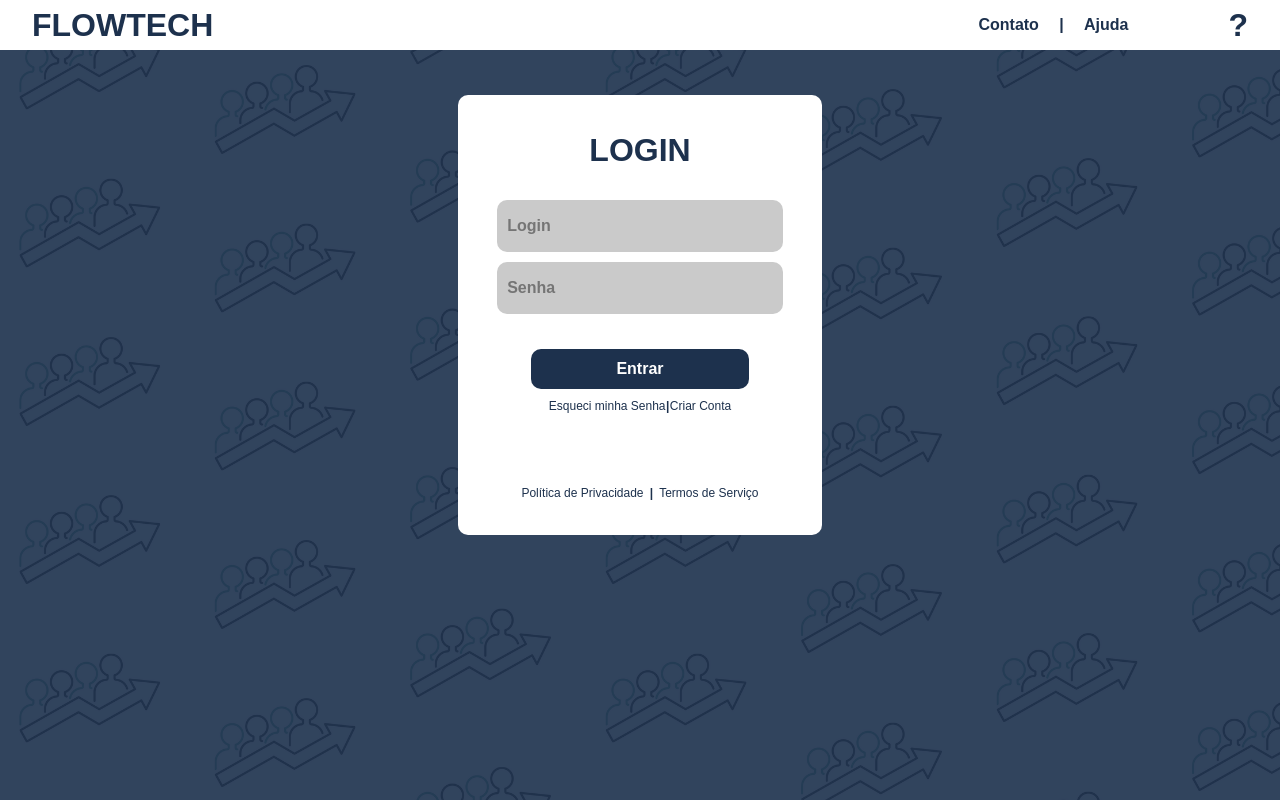
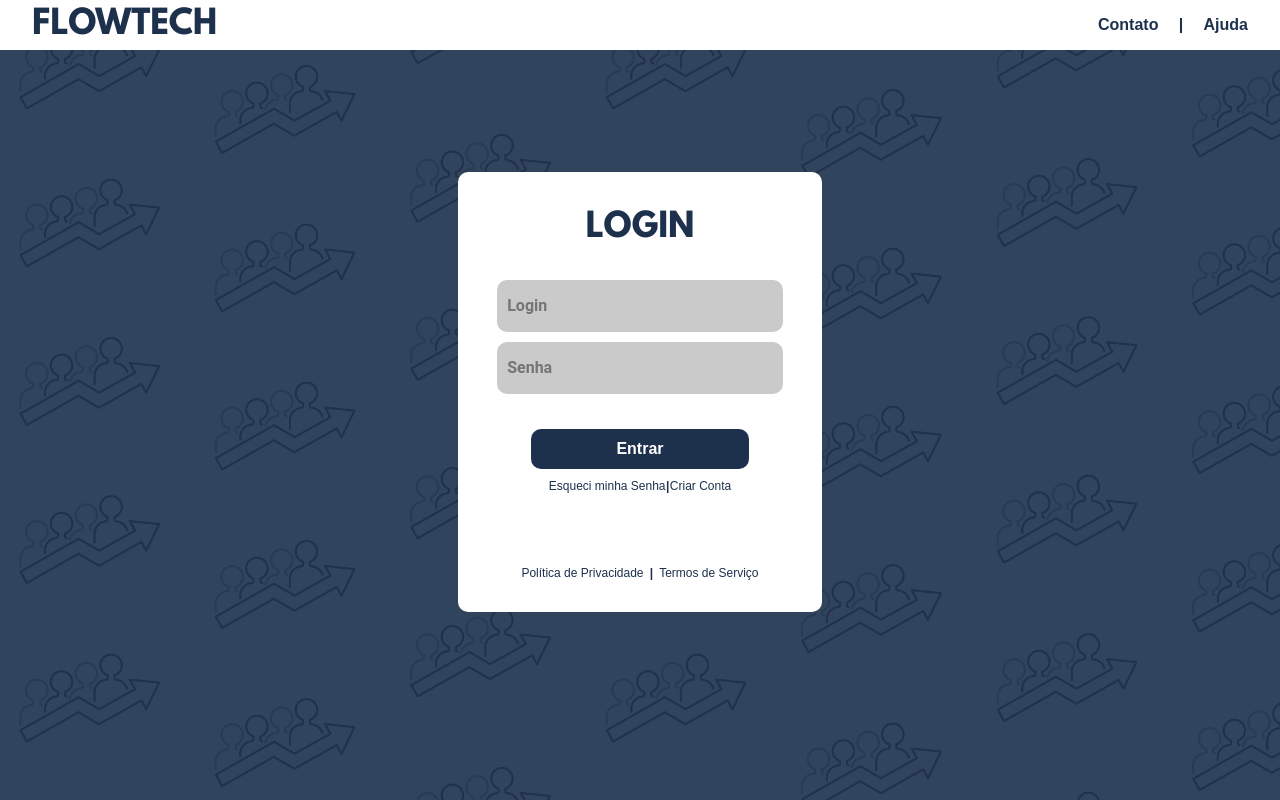
Before and after one commit to FlowTech-PI/FlowTech, a plain HTML site: page Sprint2/Algoritmos/tela-login/login.html in a window 1280 px wide. Drawn offline with Linux system fonts and the light colour scheme.

Commit message:
Atualização - Tela de Login v1.1

```diff
--- a/Sprint2/Algoritmos/tela-login/login.html
+++ b/Sprint2/Algoritmos/tela-login/login.html
@@ -19,7 +19,6 @@
                     |
                     <li>Ajuda</li>
                 </ul>
-                <span>?</span>
             </div>
         </div>
     </nav>
--- a/Sprint2/Algoritmos/tela-login/style.css
+++ b/Sprint2/Algoritmos/tela-login/style.css
@@ -1,7 +1,12 @@
+@font-face {
+    font-family: league-spartan;
+    src: url(../index/fontes/league-spartan/LeagueSpartan-Bold.otf);
+}
+
 body {
     margin: 0;
     padding: 0;
-    font-family: fantasy;
+    font-family: sans-serif;
     background-image: url(img/background.png);
 }
 
@@ -24,7 +29,11 @@ nav .container {
     justify-content: space-between;
 }
 
-.titulo, ul, span, input, button {
+.titulo {
+    font-family: league-spartan;
+}
+
+ul, span, input, button {
     font-weight: bold;
 }
 
@@ -37,7 +46,7 @@ nav .container {
     justify-content: space-between;
 }
 
-.navbar  ul, .navbar span {
+.navbar  ul {
     display: flex;
     flex-direction: row;
     justify-content: space-between;
@@ -52,14 +61,13 @@ nav .container {
 .navbar ul {
     list-style: none;
     width: 150px;
-    margin-right: 100px;
 }
 
 .navbar, input, button {
     font-size: 16px;
 }
 
-.navbar span, .titulo {
+.titulo {
     font-size: 32px;
 }
 
@@ -84,7 +92,7 @@ main .container{
     align-items: center;
     width: 30%;
     height: 420px;
-    margin: 45px 0 20px 0;
+    margin: 10% 0 5% 0;
     padding: 10px 0;
 }
 
@@ -95,7 +103,7 @@ input {
     width: 75%;
     margin: 5px 0;
     padding-left: 10px;
-    font-family: fantasy;
+    font-family: Roboto, Oxygen, Ubuntu, Cantarell, 'Open Sans', 'Helvetica Neue', sans-serif;
     font-weight: bold;
 }
 
@@ -106,7 +114,7 @@ input:focus {
 button {
     background-color: #1D314D;
     color: #fff;
-    font-family: fantasy;
+    font-family: sans-serif;
     font-weight: bold;
     border: none;
     height: 40px;
```
